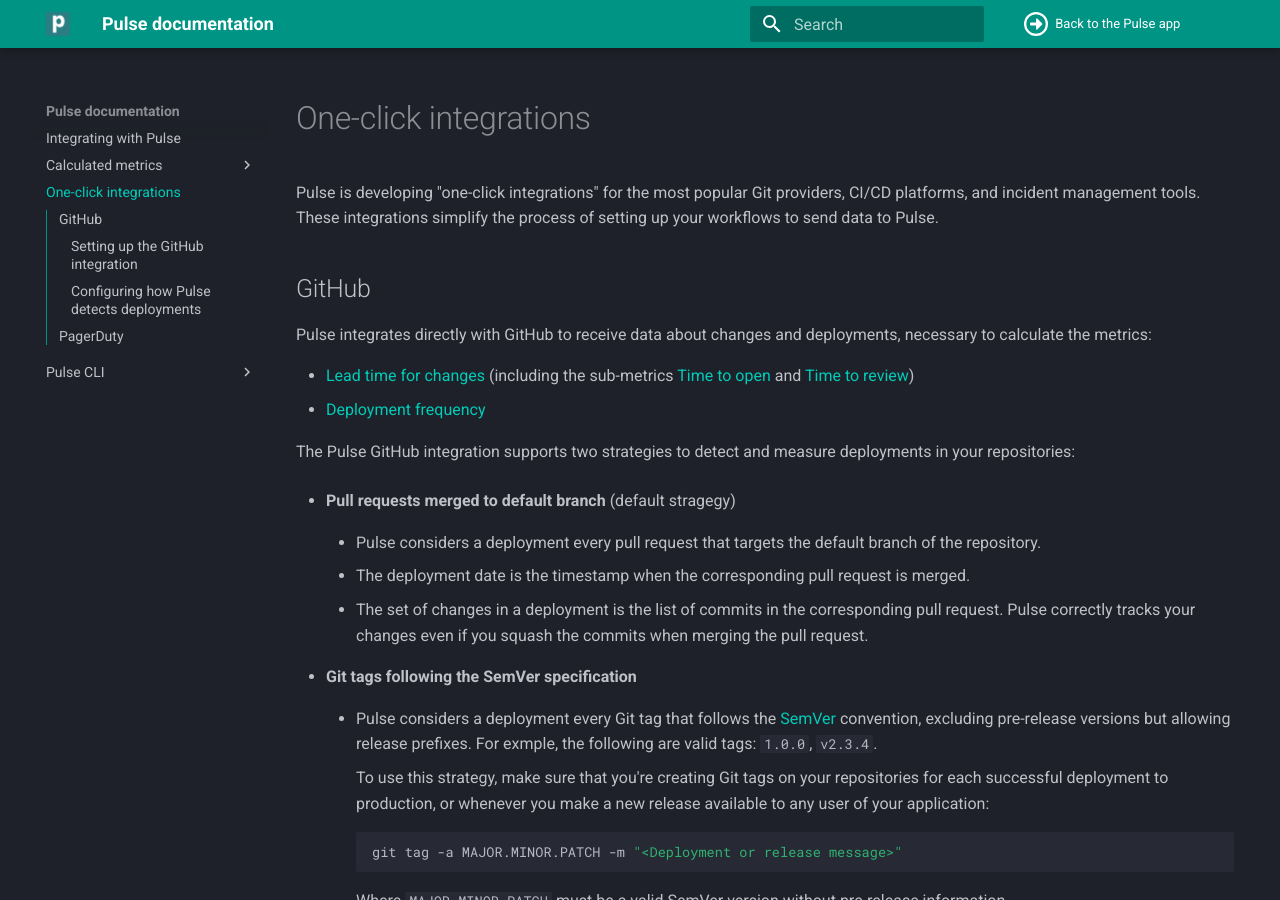
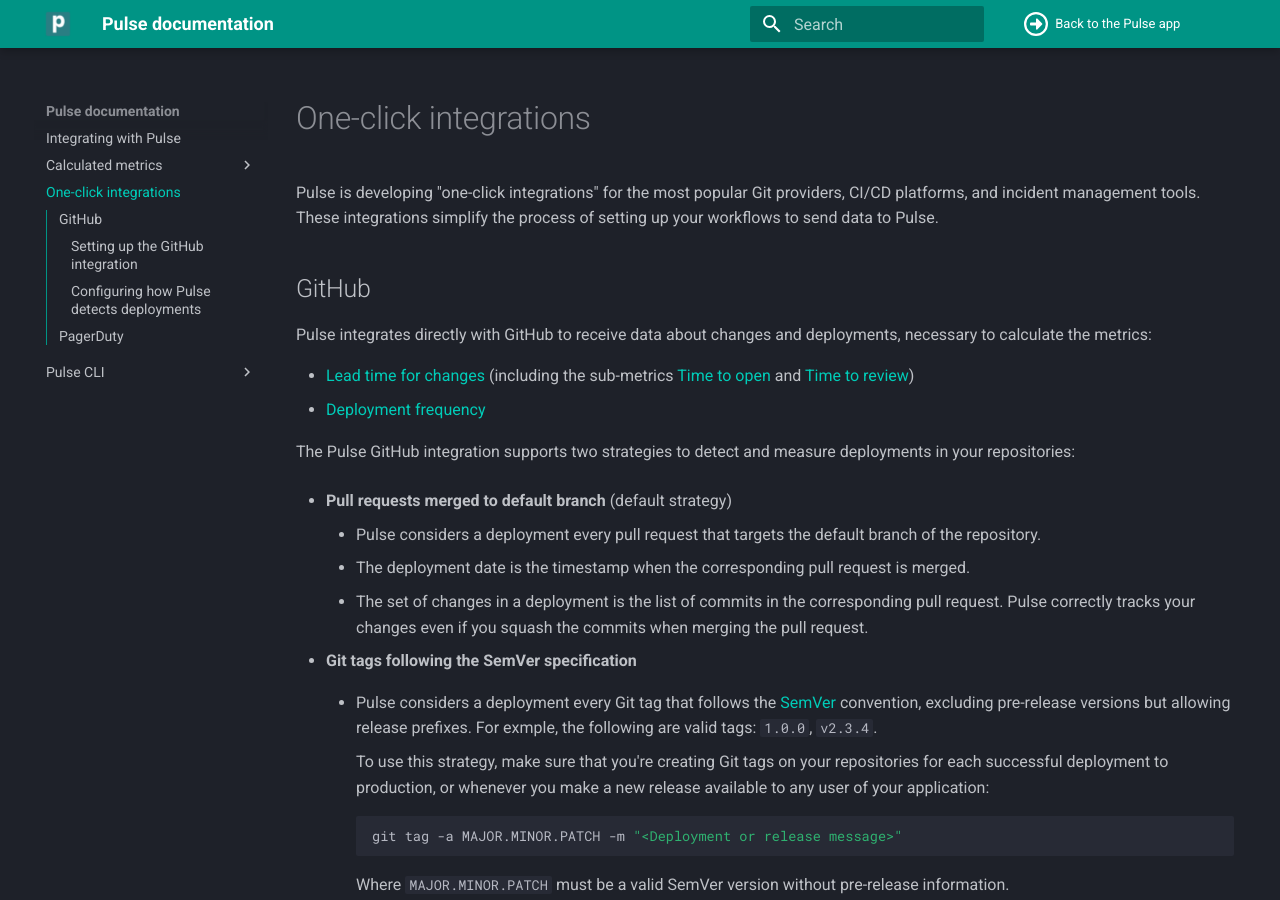
Before and after one commit to codacy/pulse-user-docs, an MkDocs documentation site: the page built from docs/one-click-integrations.md, in a window 1280 px wide and 900 px high. Built offline with MkDocs 1.6.1 and Material for MkDocs 9.7.7, drawn with Linux system fonts in a browser that asks for light colours.

Commit message:
fix: Correct typo and fix issues detected by Codacy

```diff
--- a/docs/one-click-integrations.md
+++ b/docs/one-click-integrations.md
@@ -11,12 +11,10 @@
 
 The Pulse GitHub integration supports two strategies to detect and measure deployments in your repositories:
 
--   **Pull requests merged to default branch** (default stragegy)
+-   **Pull requests merged to default branch** (default strategy)
 
     -   Pulse considers a deployment every pull request that targets the default branch of the repository.
-
     -   The deployment date is the timestamp when the corresponding pull request is merged.
-
     -   The set of changes in a deployment is the list of commits in the corresponding pull request. Pulse correctly tracks your changes even if you squash the commits when merging the pull request.
 
 -   **Git tags following the SemVer specification**
```
